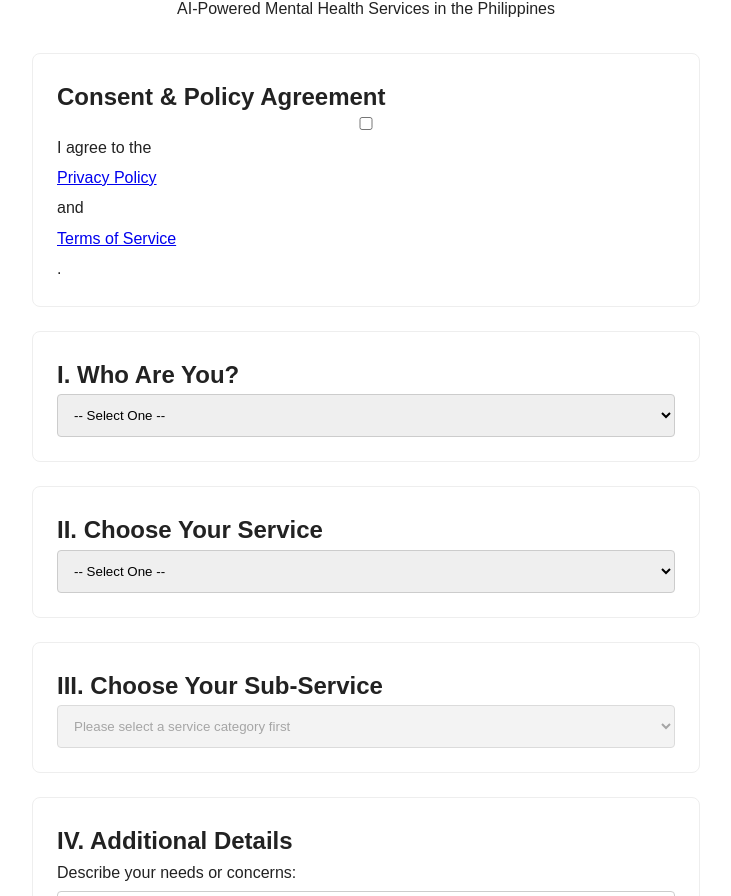
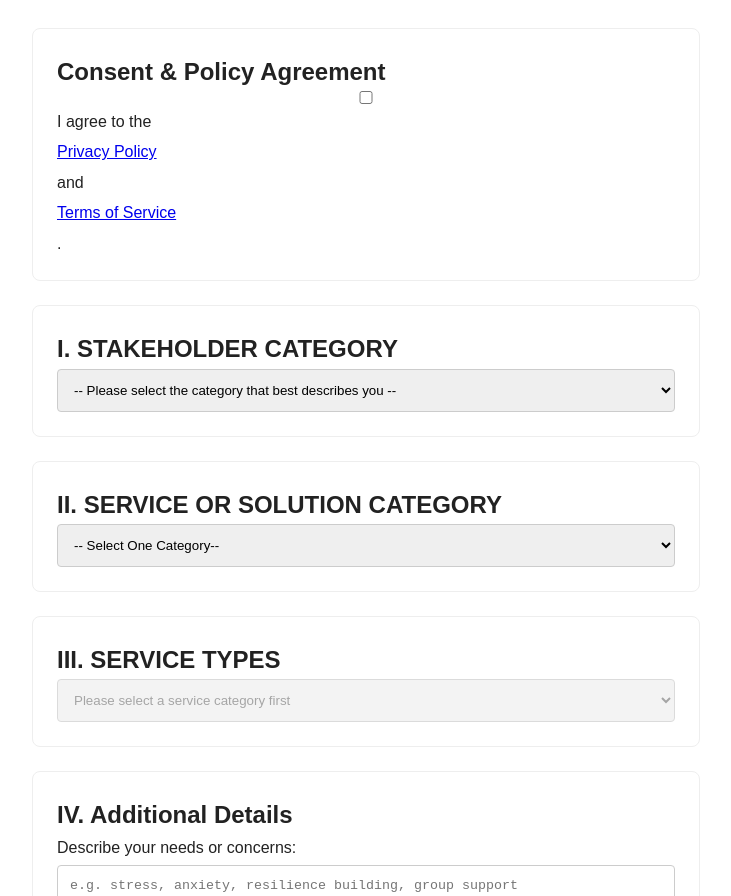
Before and after one commit to cognitioplus/pwa-booking, a website: page public/index.html in a window 1280 px wide. Shown: the part 129-1025 px from the top of the page, without its empty margins (274-1005 px from the left). Drawn offline with Linux system fonts and the light colour scheme.

Commit message:
index.html

```diff
--- a/public/index.html
+++ b/public/index.html
@@ -11,9 +11,8 @@
 <body>
   <div class="container">
     <header>
-      <img src="/icons/icon-192x192.png" alt="Cognitio+ Logo" width="64" />
       <h1>Cognitio+</h1>
-      <p>AI-Powered Mental Health Services in the Philippines</p>
+      <p>AI-Powered Mental Health Services</p>
     </header>
 
     <form id="bookingForm">
@@ -21,35 +20,36 @@
       <section>
         <h2>Consent & Policy Agreement</h2>
         <label>
-          <input type="checkbox" required>
-          I agree to the <a href="https://cognitio-plus.aiwaapp.live/privacy-policy " target="_blank">Privacy Policy</a> and <a href="https://cognitio-plus.aiwaapp.live/terms-of-service " target="_blank">Terms of Service</a>.
+          <input type="checkbox" required> I agree to the <a href="https://cognitio-plus.aiwaapp.live/privacy-policy " target="_blank">Privacy Policy</a> and <a href="https://cognitio-plus.aiwaapp.live/terms-of-service " target="_blank">Terms of Service</a>.
         </label>
       </section>
 
       <!-- User Type -->
       <section>
-        <h2>I. Who Are You?</h2>
+        <h2>I. STAKEHOLDER CATEGORY</h2>
         <label>
           <select id="userType" name="userType" required>
-            <option value="">-- Select One --</option>
+            <option value="">-- Please select the category that best describes you --</option>
             <option value="individual">Individual</option>
-            <option value="community-org">Community Organization</option>
+            <option value="community-org">Civl Society Organization</option>
             <option value="school">School / University</option>
             <option value="government">LGU / Government Agency</option>
             <option value="corporate">Corporate / Business</option>
+            <option value="researcher">Mental Health Advocate</option>
             <option value="researcher">Researcher / Academic</option>
+
           </select>
         </label>
       </section>
 
       <!-- Service Category -->
       <section>
-        <h2>II. Choose Your Service</h2>
+        <h2>II. SERVICE OR SOLUTION CATEGORY</h2>
         <label>
           <select id="serviceCategory" name="serviceCategory" required>
-            <option value="">-- Select One --</option>
+            <option value="">-- Select One Category--</option>
             <option value="online-individual">Online & Individual Solutions</option>
-            <option value="community-programs">Community-Based MH Programs</option>
+            <option value="community-programs">Community-Based Mental Health Programs</option>
             <option value="organizational-training">Organizational Trainings & Consultancy</option>
             <option value="research-policy">Research & Policy Advisory</option>
           </select>
@@ -58,7 +58,7 @@
 
       <!-- Sub-Service Options -->
       <section id="subServiceSection">
-        <h2>III. Choose Your Sub-Service</h2>
+        <h2>III. SERVICE TYPES</h2>
         <label>
           <select id="subService" name="subService" disabled required>
             <option value="">Please select a service category first</option>
@@ -91,7 +91,7 @@
 
       <!-- Vulnerable Segment -->
       <section>
-        <h2>V. Vulnerable Population segment</h2>
+        <h2>V. VULNERABLE POPULATION SEGMENT</h2>
         <label>
           Do you identify as part of any vulnerable population?
           <select name="vulnerableSegment" required>
@@ -107,8 +107,8 @@
 
       <!-- Price Calculation -->
       <section>
-        <h2>VI. Price Calculation</h2>
-        <p><strong>Base price:</strong> Varies by service type.</p>
+        <h2>VI. DYNAMIC PRICE CALCULATION</h2>
+        <p><strong>Base price:</strong> Varies by based on pricnciples of equity and accessibility.</p>
         <p><strong>Additional factors:</strong> Duration, number of participants, and subsidy eligibility.</p>
         <div class="price-box">
           <p><strong>Estimated Cost:</strong> <span id="calculatedPrice">To be determined</span></p>
```
